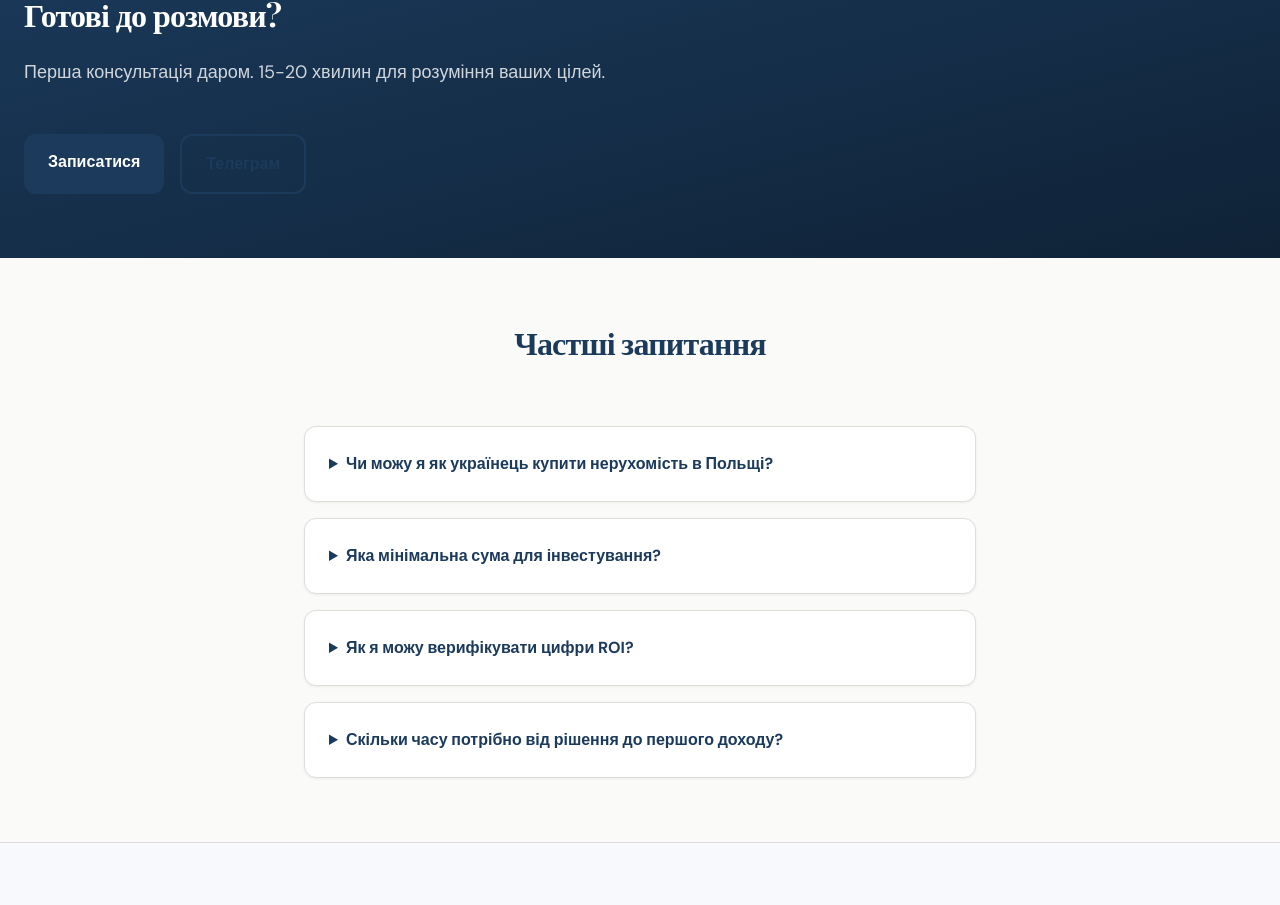
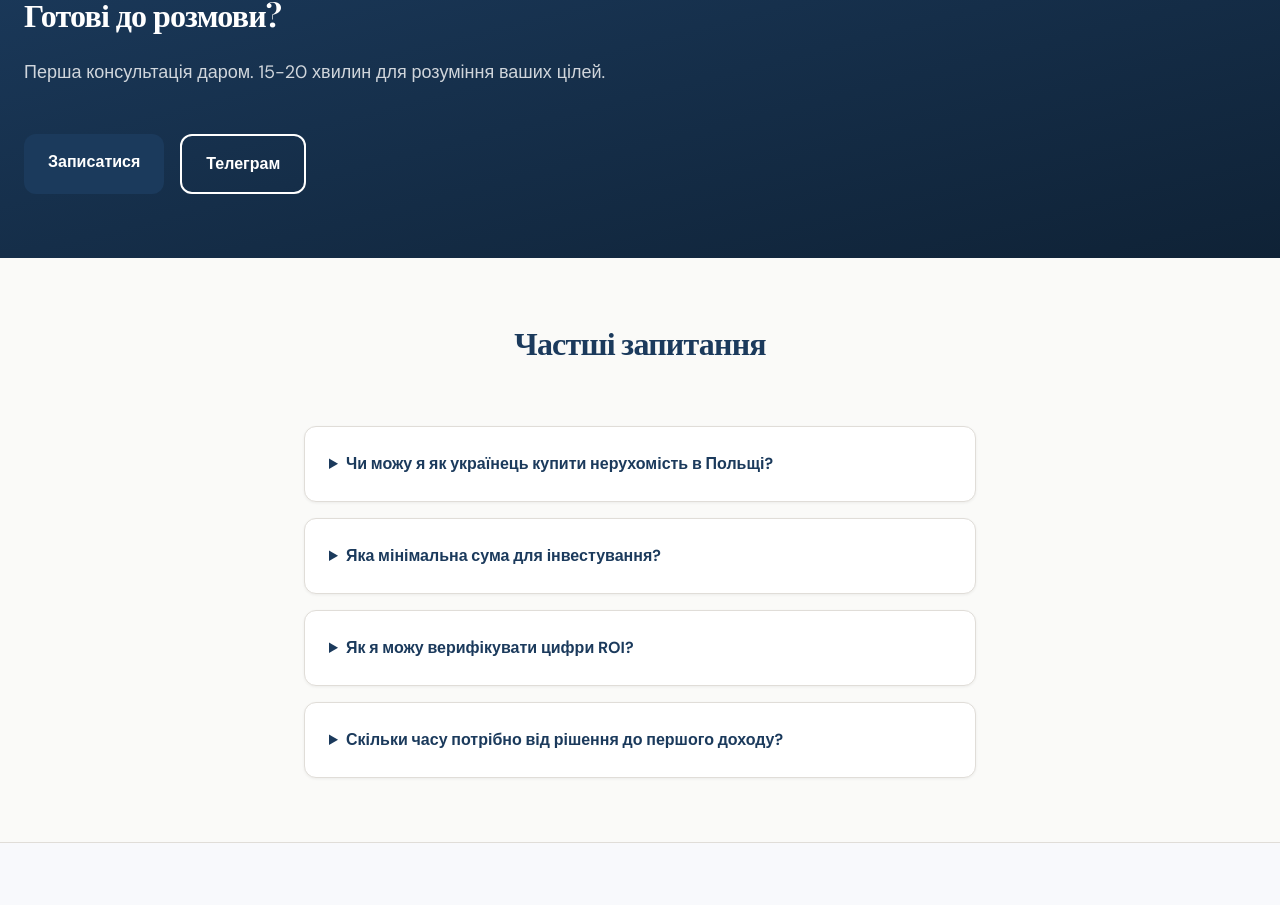
Before and after one commit to bibabum/sis-website, a Next.js app: page / in a window 1280 px wide. Shown: the part 3894-4799 px from the top of the page. Built offline with nearby package versions, Linux system fonts and the light colour scheme.

Commit message:
Fix: make Telegram button visible on dark CTA background

```diff
--- a/app/page.tsx
+++ b/app/page.tsx
@@ -388,7 +388,7 @@ export default function Home() {
               <Link href="/contact" className="btn-primary">
                 Записатися
               </Link>
-              <a href="https://t.me/+380960082884" className="btn-secondary border-white/30 text-white hover:bg-white/10">
+              <a href="https://t.me/+380960082884" className="btn-base border-2 border-white text-white bg-transparent hover:bg-white/15">
                 Телеграм
               </a>
             </motion.div>
```
